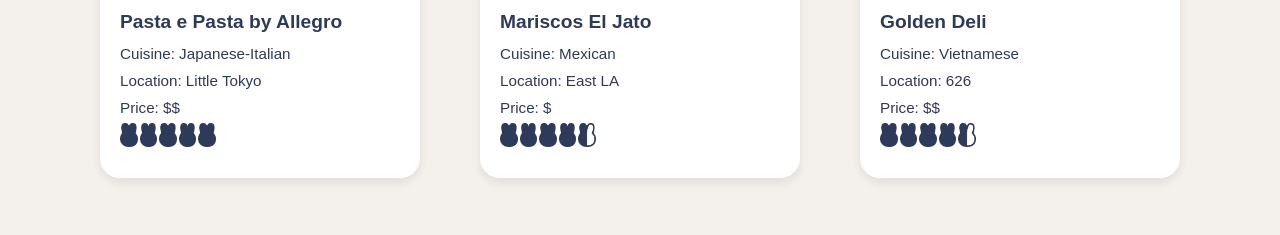
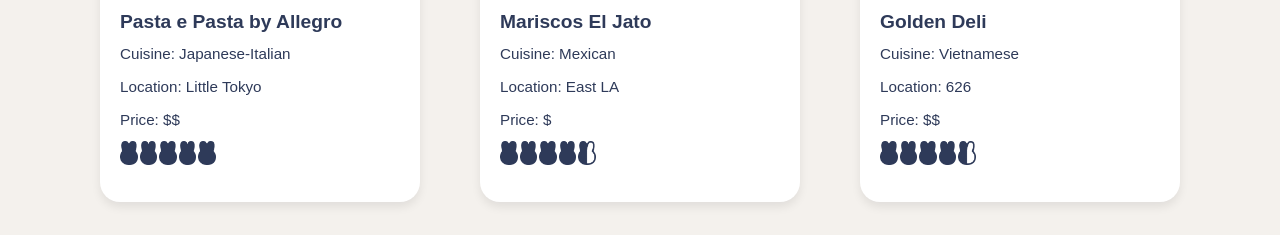
Before and after one commit to tiffanielim/favLAEats, a plain HTML site: page index.html in a window 1280 px wide. Shown: the part 541-776 px from the top of the page. Drawn offline with Linux system fonts and the light colour scheme.

Commit message:
fix: edit spacing to be larger in between the list card content to 10px

```diff
--- a/style.css
+++ b/style.css
@@ -251,7 +251,7 @@ nav a:hover {
 }
 
 .card-content li {
-  margin-bottom: 4px;
+  margin-bottom: 10px;
 }
 
 .card-image {
```
